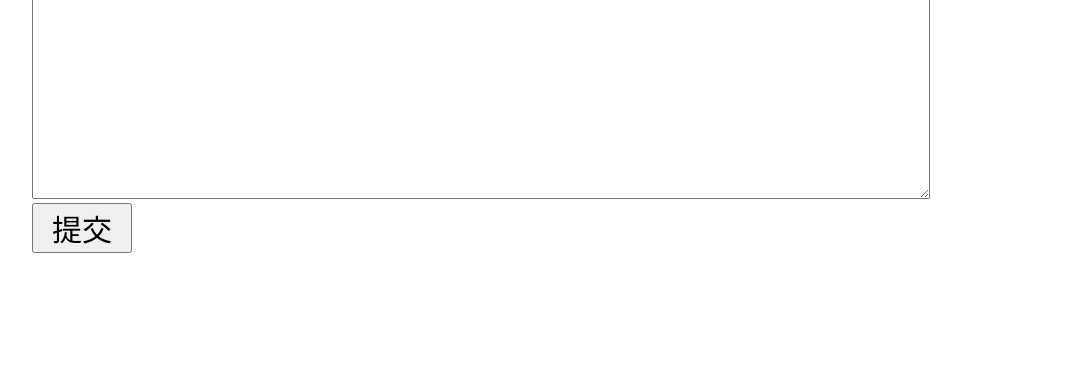
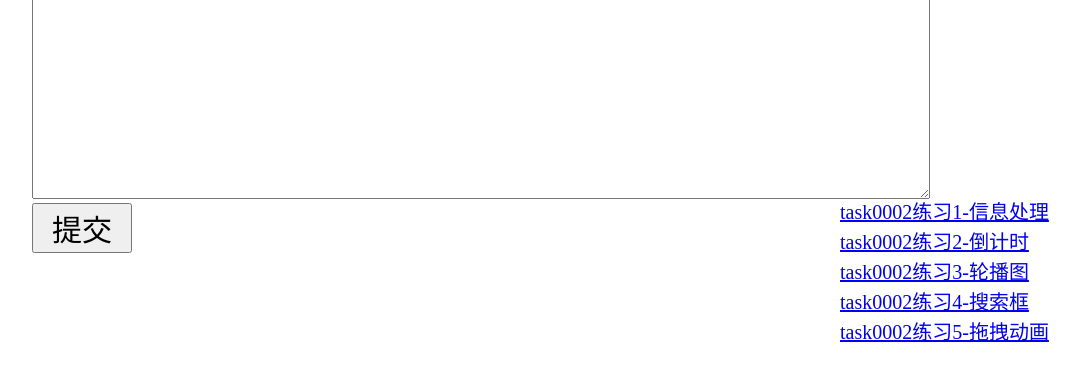
Before and after one commit to HeGangSZ/IFE-task, a plain HTML site: page task0002/task0002_1.html in a window 1280 px wide. Shown: the part 153-534 px from the top of the page, without its empty margins (160-1240 px from the left). Drawn offline with Linux system fonts and the light colour scheme.

Commit message:
添加链接和标题
添加链接和标题

```diff
--- a/task0002/task0002_1.html
+++ b/task0002/task0002_1.html
@@ -2,7 +2,7 @@
 <html lang="en">
 <head>
     <meta charset="UTF-8">
-    <title>task0002_1</title>
+    <title>IFE课程task0002_1</title>
     <style>
         *{
             margin: 0;
@@ -42,6 +42,11 @@
         label{
             font-size: 20px;
         }
+        #urlList{
+            position: absolute;
+            left: 1000px;
+            bottom: 300px;
+        }
 
     </style>
 </head>
@@ -53,6 +58,13 @@
     <button id="button">提交</button>
 </div>
 
+<ul id="urlList" style="list-style: none;line-height: 30px;font-size: 20px;text-decoration: none">
+    <li><a href="http://hegang1992.com/IFE-task/task0002/task0002_1.html">task0002练习1-信息处理</a></li>
+    <li><a href="http://hegang1992.com/IFE-task/task0002/task0002_2.html">task0002练习2-倒计时</a></li>
+    <li><a href="http://hegang1992.com/IFE-task/task0002/task0002_3.html">task0002练习3-轮播图</a></li>
+    <li><a href="http://hegang1992.com/IFE-task/task0002/task0002_4.html">task0002练习4-搜索框</a></li>
+    <li><a href="http://hegang1992.com/IFE-task/task0002/task0002_5.html">task0002练习5-拖拽动画</a></li>
+</ul>
 
 <script src="js/util.js"></script>
 <script src="js/task0002_1.js"></script>
```
Also changed, not shown: task0001/about.html (+1 -1 lines), task0001/blog.html (+1 -1 lines), task0001/gallery.html (+1 -1 lines), task0001/index.html (+1 -1 lines), task0002/task0002_2.html (+14 -2 lines), task0002/task0002_3.html (+16 -1 lines), task0002/task0002_4.html (+15 -1 lines), task0002/task0002_5.html (+15 -0 lines).
